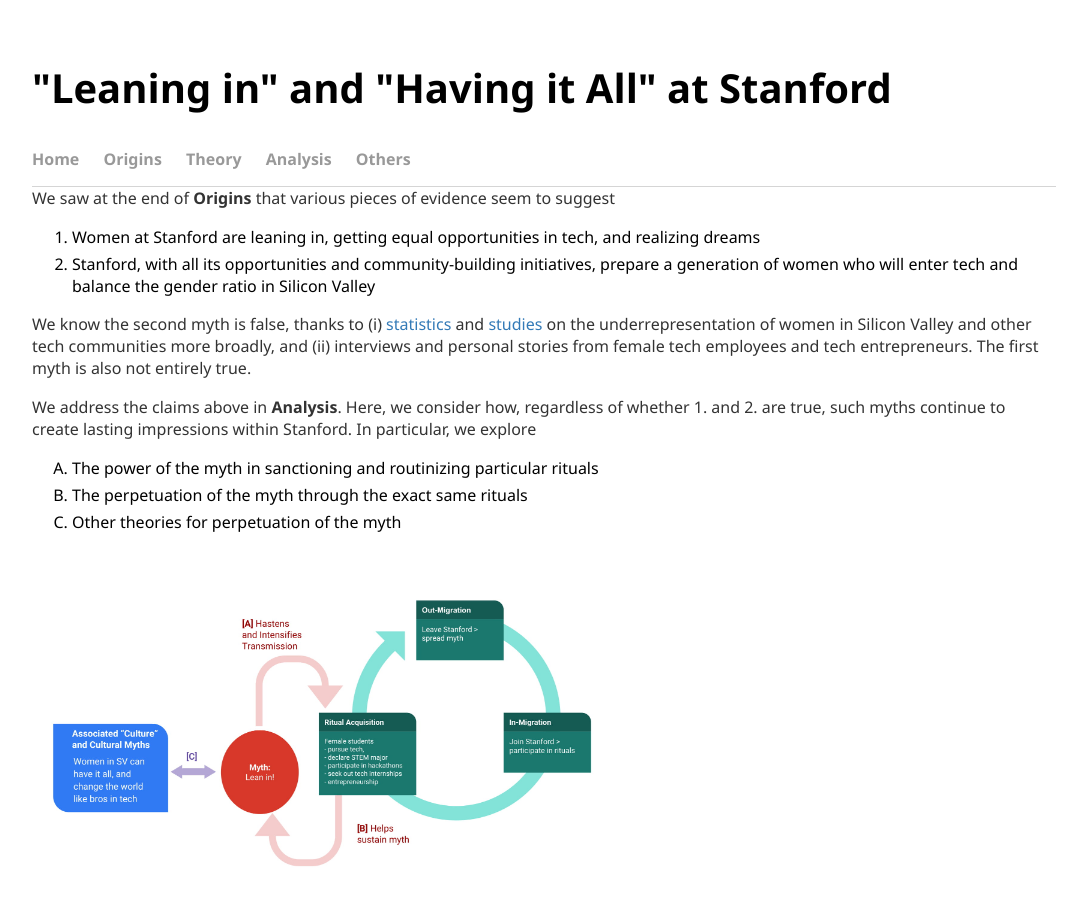
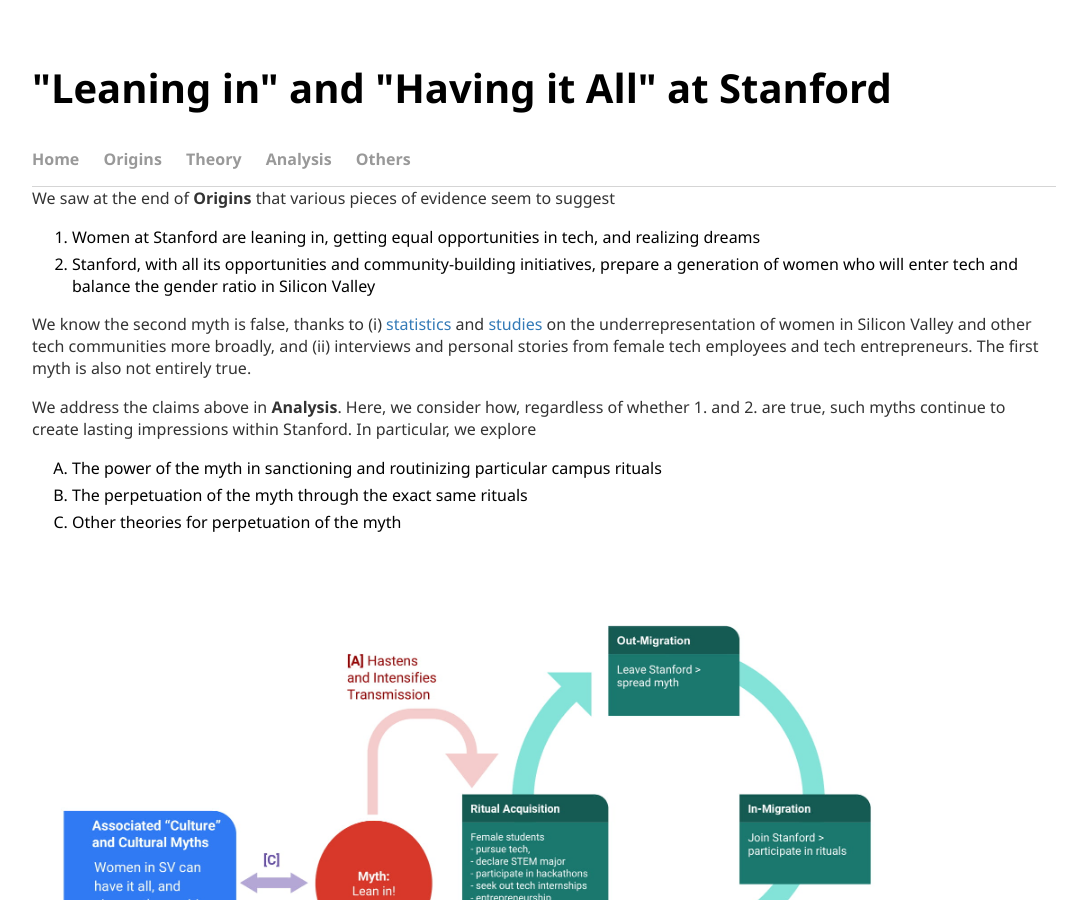
Before and after one commit to leaninstanford/leaninstanford.github.io, a Jekyll site: the page built from theory/index.html, in a window 1280 px wide and 900 px high. Shown: the whole window, without its empty margins (96-1183 px from the left). Built offline with Jekyll 4.4.1, drawn with Linux system fonts in a browser that asks for light colours.

Commit message:
Update index.html

```diff
--- a/theory/index.html
+++ b/theory/index.html
@@ -11,11 +11,11 @@
 <p>We know the second myth is false, thanks to (i) <a title="2018 Wired Article" href="https://www.wired.com/story/computer-science-graduates-diversity/">statistics</a> and <a title="Climbing the Technical Ladder" href="http://gender.stanford.edu/climbing-technical-ladder-0">studies</a> on the underrepresentation of women in Silicon Valley and other tech communities more broadly, and (ii) interviews and personal stories from female tech employees and tech entrepreneurs. The first myth is also not entirely true.&nbsp;</p>
 <p>We address the claims above in <strong>Analysis</strong>. Here, we consider how, regardless of whether 1. and 2. are true, such myths continue to create lasting impressions within Stanford. In particular, we explore</p>
 <ol style="list-style-type: upper-alpha;">
-<li>The power of the myth in sanctioning and routinizing particular rituals</li>
+<li>The power of the myth in sanctioning and routinizing particular campus rituals</li>
 <li>The perpetuation of the myth through the exact same rituals</li>
 <li>Other theories for perpetuation of the myth</li>
 </ol>
-<p><img style="border-width: 0.1cm;" src="../images/Framework.jpg" alt="Anthropological framework explaining the perpetuation of the first myth." width="600" height="337" /></p>
+<p><img style="border-width: 0.1cm;" src="../images/Framework.jpg" alt="Anthropological framework explaining the perpetuation of the first myth." width="900" height="505" /></p>
   <p><em>[A].</em> The pairing of myth and ritual dates back to the <a title="Cambridge Ritualists - Wikpedia" href="https://en.wikipedia.org/wiki/Cambridge_Ritualists">Cambridge Ritualists</a>, who thought that myth does not stand by itself but is tied to ritual. Adopting this approach, we consider how the first myth sanctions and may help routinize various campus rituals.&nbsp;</p>
 <p>At Stanford, women-focused STEM student groups organize panels, faculty talks, company tours, informal mixers and coffee chats with female professionals --- all of which are attended by many female students interested in tech-related fields. Additionally, some groups pair underclasswomen with upperclasswomen, in so-called Sibling Family ("Sib Fam") programs. As a female mechanical engineering undergraduate (Class of 2019) and member of <a title="Stanford Society of Women Engineers" href="http://swe.stanford.edu/">Stanford Society of Women Engineers</a> puts it,&nbsp;</p>
 <blockquote>
```
